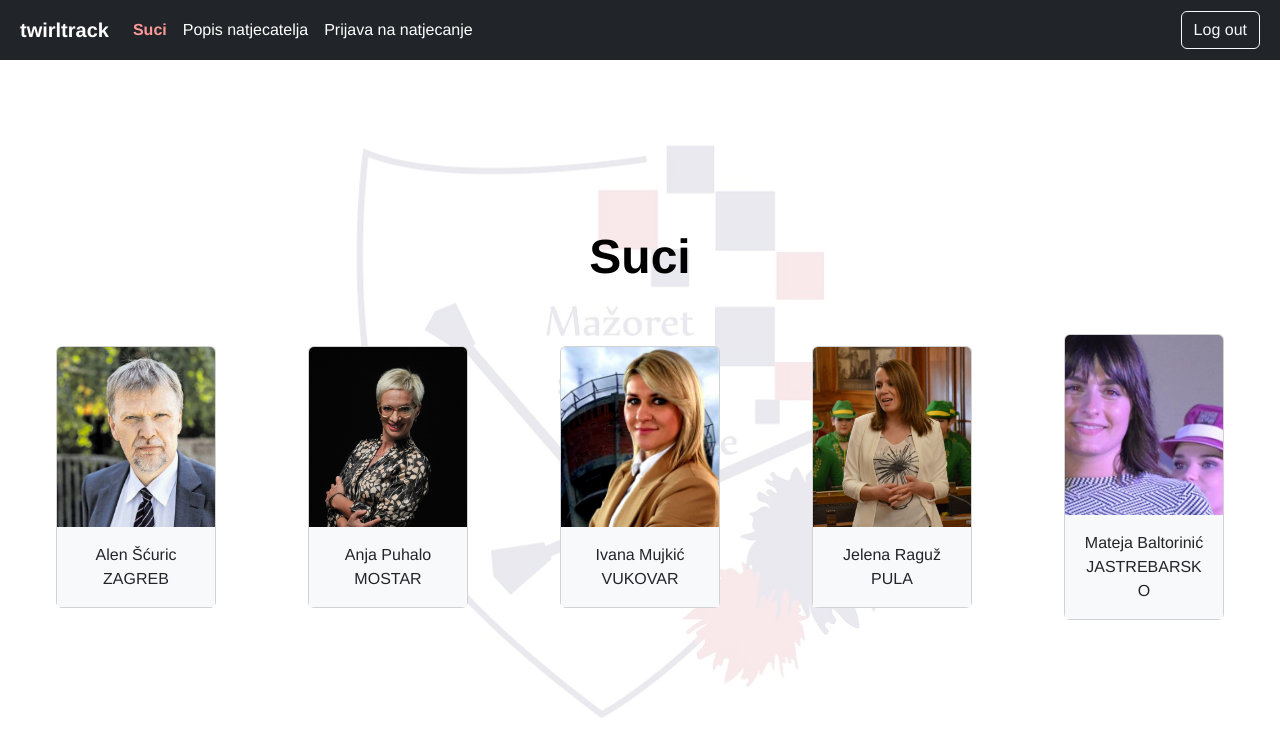
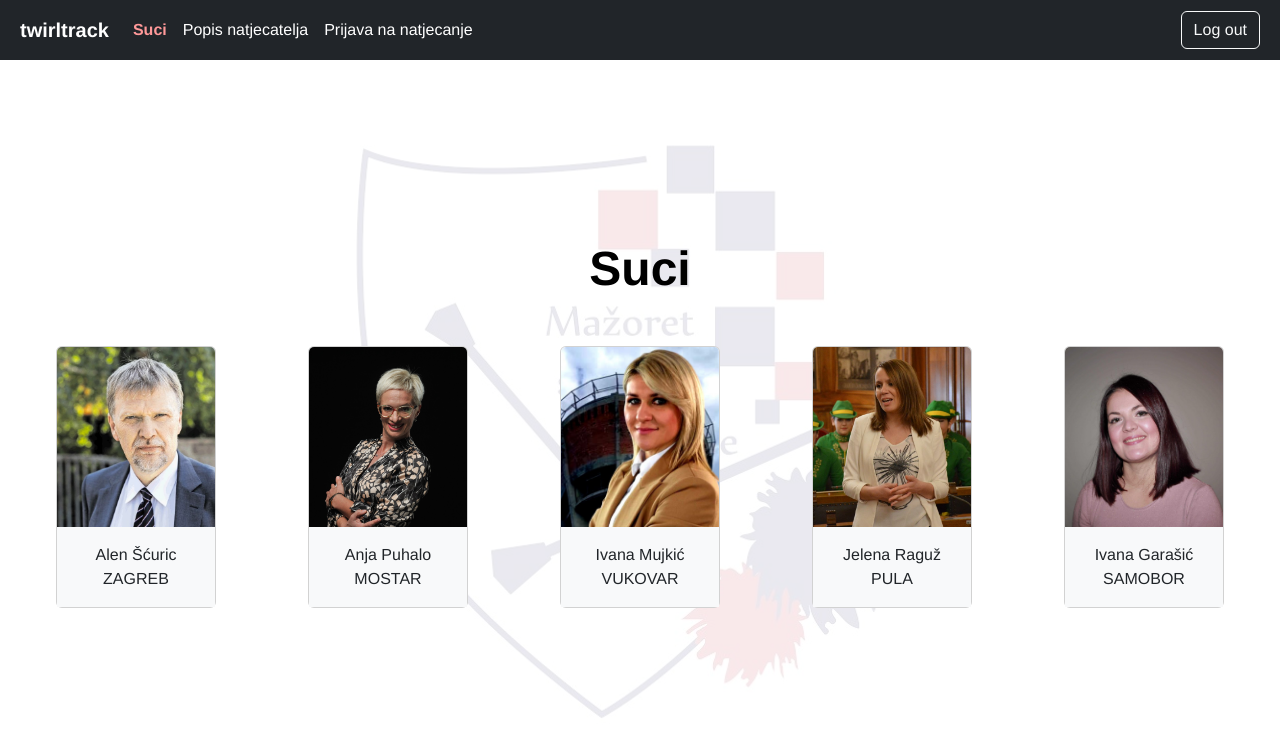
Before and after one commit to puljicpetra/twirltrack, a Vue app: page /suci in a window 1280 px wide. Shown: the top 756 px of the page. Built offline with nearby package versions, Linux system fonts and the light colour scheme; no server answers; sample sign-in values are in the browser's storage.

Commit message:
Suci final

```diff
--- a/src/views/Suci.vue
+++ b/src/views/Suci.vue
@@ -58,10 +58,10 @@
             </div>
           </div>
           <div class="card">
-            <img class="card-img-top" :src="require('@/assets/sudacMatejaBaltorinic.jpg')" alt="Card image cap">
+            <img class="card-img-top" :src="require('@/assets/sudacIvanaGarasic.jpg')" alt="Card image cap">
             <div class="card-body">
-              <p class="card-text">Mateja Baltorinić
-                JASTREBARSKO
+              <p class="card-text">Ivana Garašić
+                SAMOBOR
               </p>
             </div>
           </div>
```
Also changed, not shown: src/assets/sudacIvanaGarasic.jpg (added), src/assets/sudacMatejaBaltorinic.jpg (deleted).
